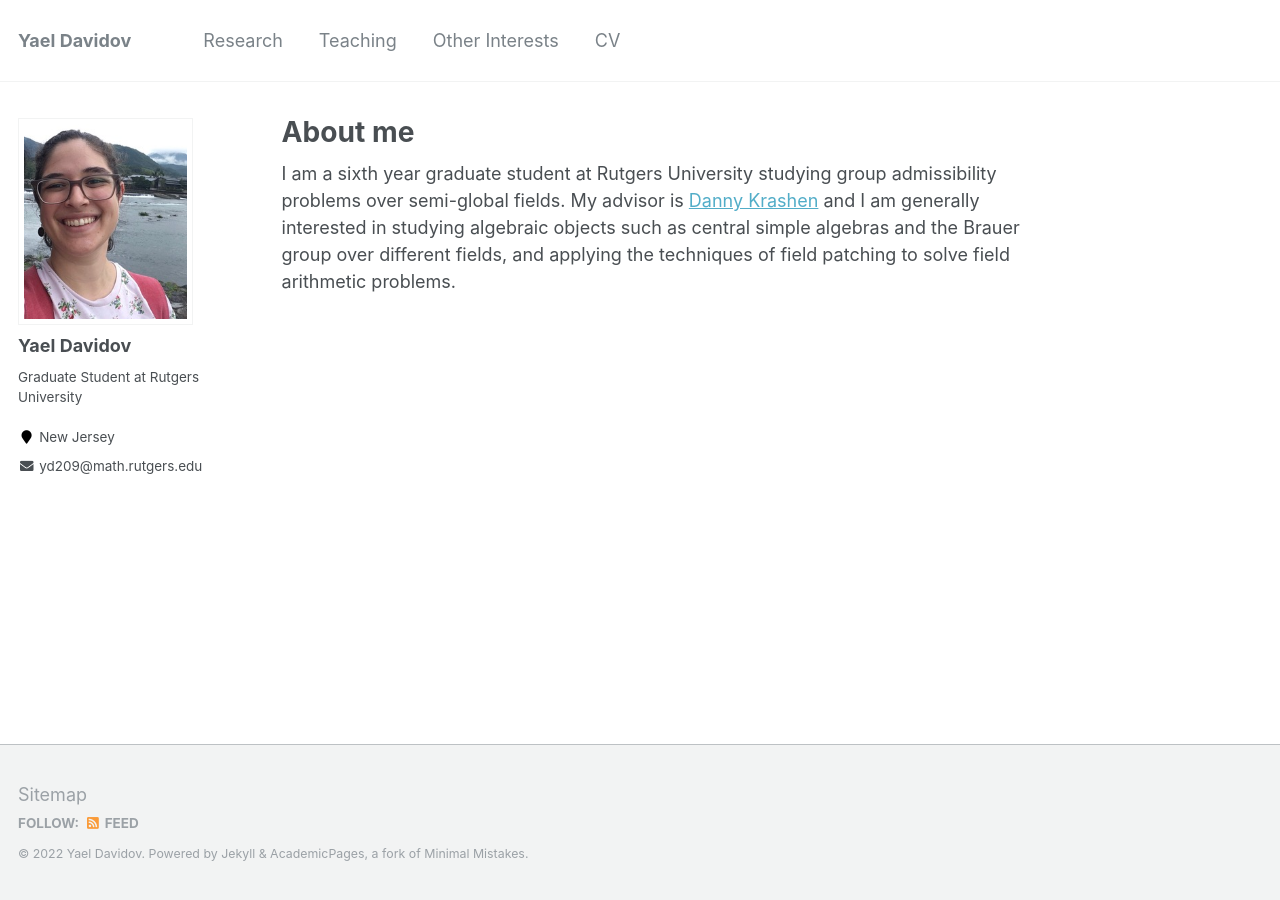
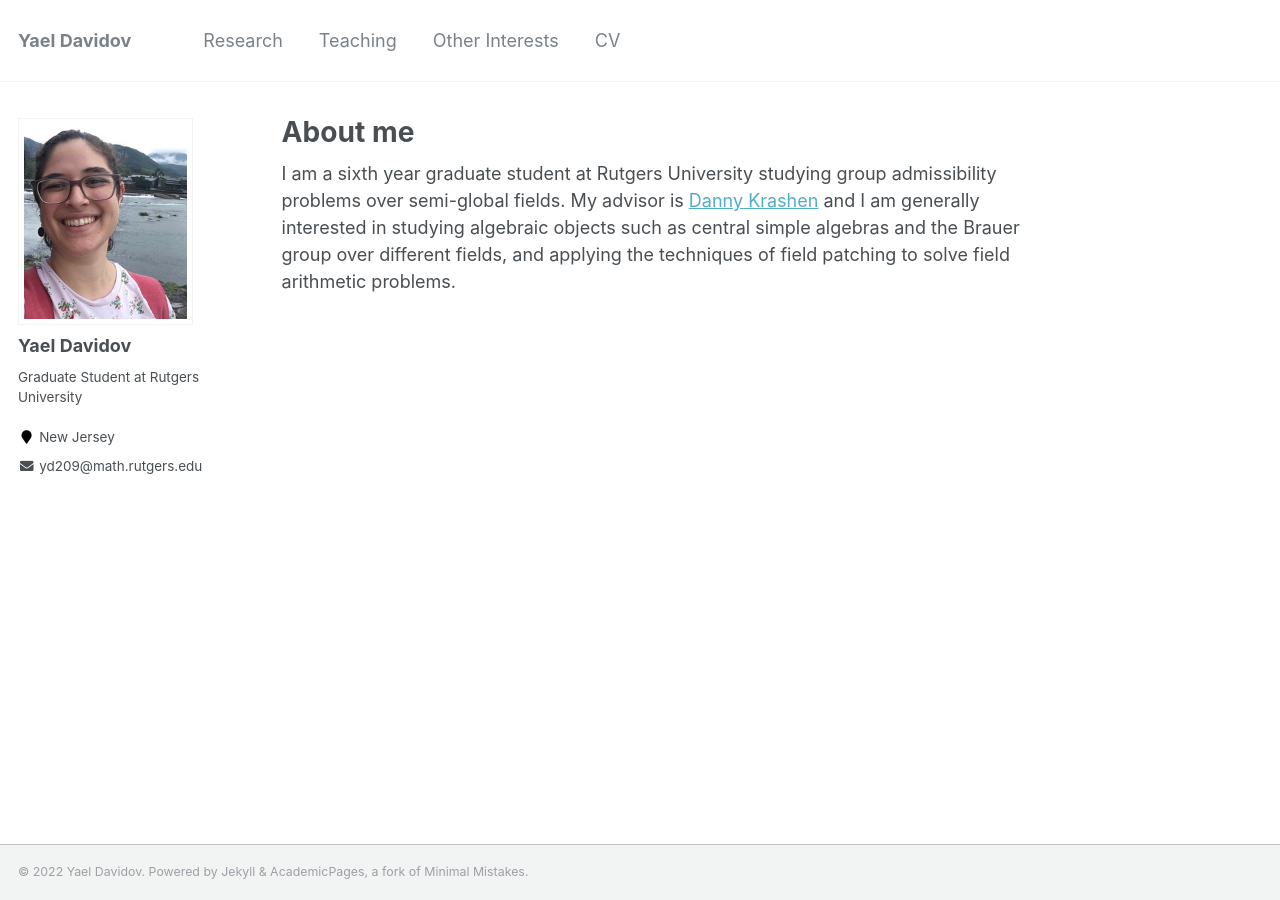
Before and after one commit to yaeldavidov/yaeldavidov.github.io, a Jekyll site: the page built from _pages/about.md, in a window 1280 px wide. Built offline with Jekyll 4.4.1, drawn with Linux system fonts in a browser that asks for light colours.

Commit message:
footer changes

```diff
--- a/_includes/footer.html
+++ b/_includes/footer.html
@@ -1,5 +1,6 @@
 {% include base_path %}
 
+<!--
 <div class="page__footer-follow">
   <ul class="social-icons">
     {% if site.data.ui-text[site.locale].follow_label %}
@@ -20,5 +21,6 @@
     <li><a href="{% if site.atom_feed.path %}{{ site.atom_feed.path }}{% else %}{{ base_path }}/feed.xml{% endif %}"><i class="fa fa-fw fa-rss-square" aria-hidden="true"></i> {{ site.data.ui-text[site.locale].feed_label | default: "Feed" }}</a></li>
   </ul>
 </div>
+ -->
 
 <div class="page__footer-copyright">&copy; {{ site.time | date: '%Y' }} {{ site.name | default: site.title }}. {{ site.data.ui-text[site.locale].powered_by | default: "Powered by" }} <a href="http://jekyllrb.com" rel="nofollow">Jekyll</a> &amp; <a href="https://github.com/academicpages/academicpages.github.io">AcademicPages</a>, a fork of <a href="https://mademistakes.com/work/minimal-mistakes-jekyll-theme/" rel="nofollow">Minimal Mistakes</a>.</div>
--- a/_includes/footer/custom.html
+++ b/_includes/footer/custom.html
@@ -1,3 +1,3 @@
 <!-- start custom footer snippets -->
-<a href="/sitemap/">Sitemap</a>
+<!-- <a href="/sitemap/">Sitemap</a> -->
 <!-- end custom footer snippets -->
--- a/_sass/_footer.scss
+++ b/_sass/_footer.scss
@@ -27,9 +27,9 @@
     @include clearfix;
     margin-left: auto;
     margin-right: auto;
-    margin-top: 2em;
+    margin-top: 1em;
     max-width: 100%;
-    padding: 0 1em 2em;
+    padding: 0 1em 1em;
 
     @include breakpoint($x-large) {
       max-width: $x-large;
```
